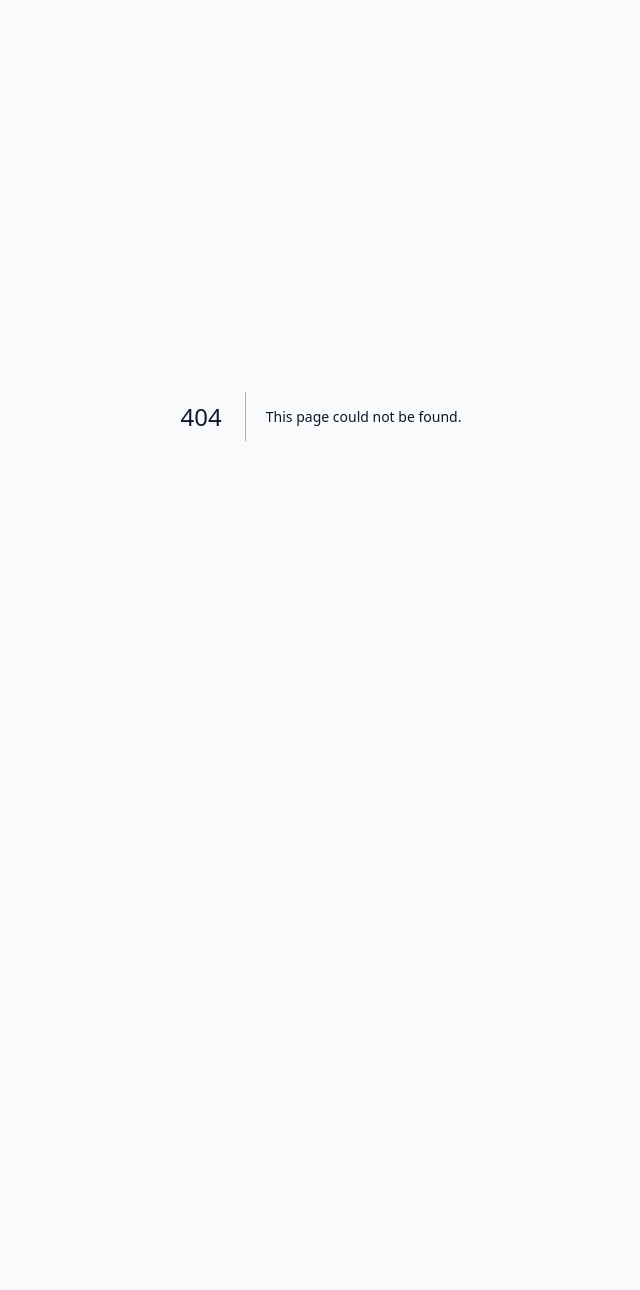
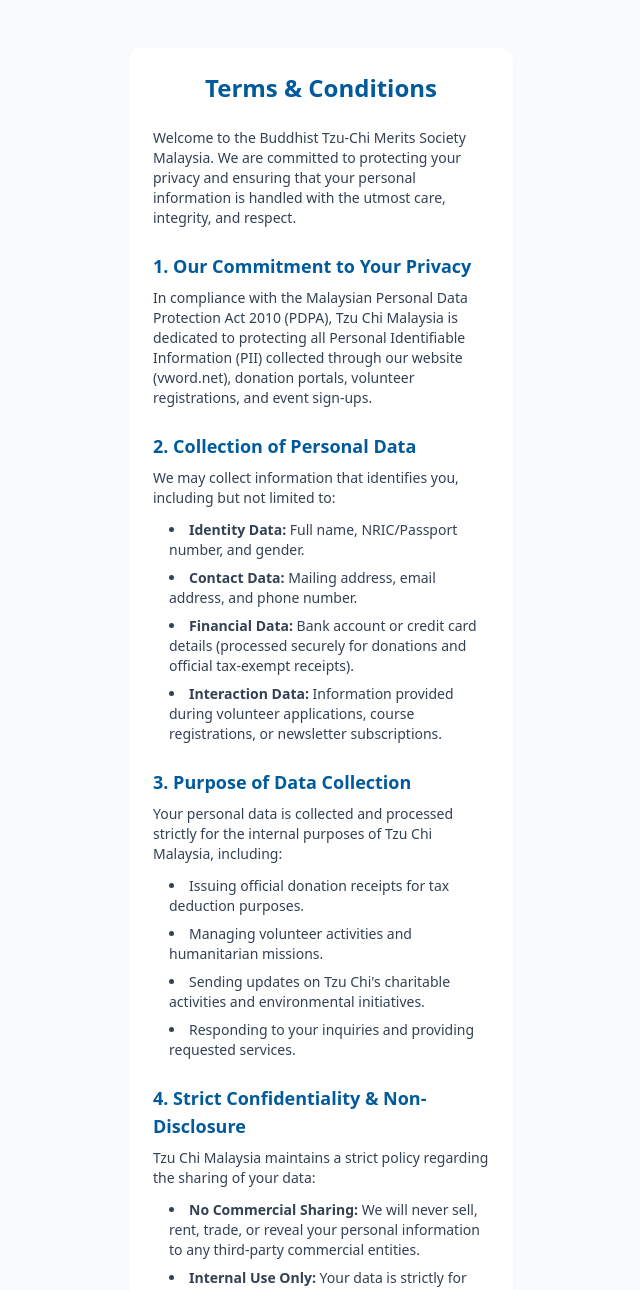
Before and after one commit to y2ktan/DataWish-Capture-Portal, a Next.js app: page /terms in a window 1280 px wide. Before the commit this address had no page. Shown: the top 1290 px of the page, without its empty margins (319-959 px from the left). Before the commit the page ends 832 px from the top, so only its background shows below. Built offline with nearby package versions, Linux system fonts and the light colour scheme.

Commit message:
added terms and conditions

```diff
--- /dev/null
+++ b/app/terms/page.tsx
@@ -0,0 +1,102 @@
+"use client";
+
+import Link from "next/link";
+
+export default function TermsPage() {
+  return (
+    <main className="flex flex-1 flex-col items-center px-4 py-8">
+      <div className="w-full max-w-3xl rounded-xl bg-white p-6 shadow-sm">
+        <h1 className="text-center text-2xl font-bold text-tzuchiBlue mb-6">
+          Terms & Conditions
+        </h1>
+
+        <p className="text-sm text-slate-700 mb-6">
+          Welcome to the Buddhist Tzu-Chi Merits Society Malaysia. We are committed to protecting your privacy and ensuring that your personal information is handled with the utmost care, integrity, and respect.
+        </p>
+
+        <section className="mb-6">
+          <h2 className="text-lg font-semibold text-tzuchiBlue mb-2">
+            1. Our Commitment to Your Privacy
+          </h2>
+          <p className="text-sm text-slate-700">
+            In compliance with the Malaysian Personal Data Protection Act 2010 (PDPA), Tzu Chi Malaysia is dedicated to protecting all Personal Identifiable Information (PII) collected through our website (vword.net), donation portals, volunteer registrations, and event sign-ups.
+          </p>
+        </section>
+
+        <section className="mb-6">
+          <h2 className="text-lg font-semibold text-tzuchiBlue mb-2">
+            2. Collection of Personal Data
+          </h2>
+          <p className="text-sm text-slate-700 mb-3">
+            We may collect information that identifies you, including but not limited to:
+          </p>
+          <ul className="list-disc list-inside text-sm text-slate-700 space-y-2 ml-4">
+            <li><strong>Identity Data:</strong> Full name, NRIC/Passport number, and gender.</li>
+            <li><strong>Contact Data:</strong> Mailing address, email address, and phone number.</li>
+            <li><strong>Financial Data:</strong> Bank account or credit card details (processed securely for donations and official tax-exempt receipts).</li>
+            <li><strong>Interaction Data:</strong> Information provided during volunteer applications, course registrations, or newsletter subscriptions.</li>
+          </ul>
+        </section>
+
+        <section className="mb-6">
+          <h2 className="text-lg font-semibold text-tzuchiBlue mb-2">
+            3. Purpose of Data Collection
+          </h2>
+          <p className="text-sm text-slate-700 mb-3">
+            Your personal data is collected and processed strictly for the internal purposes of Tzu Chi Malaysia, including:
+          </p>
+          <ul className="list-disc list-inside text-sm text-slate-700 space-y-2 ml-4">
+            <li>Issuing official donation receipts for tax deduction purposes.</li>
+            <li>Managing volunteer activities and humanitarian missions.</li>
+            <li>Sending updates on Tzu Chi&apos;s charitable activities and environmental initiatives.</li>
+            <li>Responding to your inquiries and providing requested services.</li>
+          </ul>
+        </section>
+
+        <section className="mb-6">
+          <h2 className="text-lg font-semibold text-tzuchiBlue mb-2">
+            4. Strict Confidentiality & Non-Disclosure
+          </h2>
+          <p className="text-sm text-slate-700 mb-3">
+            Tzu Chi Malaysia maintains a strict policy regarding the sharing of your data:
+          </p>
+          <ul className="list-disc list-inside text-sm text-slate-700 space-y-2 ml-4">
+            <li><strong>No Commercial Sharing:</strong> We will never sell, rent, trade, or reveal your personal information to any third-party commercial entities.</li>
+            <li><strong>Internal Use Only:</strong> Your data is strictly for the use of Buddhist Tzu-Chi Merits Society Malaysia and its authorized internal departments.</li>
+            <li><strong>Legal Compliance:</strong> We only disclose personal data to third parties (such as the Inland Revenue Board of Malaysia) when required by law.</li>
+          </ul>
+        </section>
+
+        <section className="mb-6">
+          <h2 className="text-lg font-semibold text-tzuchiBlue mb-2">
+            5. Contact Us
+          </h2>
+          <p className="text-sm text-slate-700">
+            If you wish to access your data or update your information, please contact our Data Protection Office:
+          </p>
+          <p className="text-sm text-slate-700 mt-2">
+            <strong>Buddhist Tzu-Chi Merits Society Malaysia</strong><br />
+            Website:{" "}
+            <a
+              href="https://www.tzuchi.org.my"
+              target="_blank"
+              rel="noopener noreferrer"
+              className="text-tzuchiBlue underline hover:text-blue-800"
+            >
+              https://www.tzuchi.org.my
+            </a>
+          </p>
+        </section>
+
+        <div className="mt-8 text-center">
+          <Link
+            href="/register"
+            className="inline-flex items-center justify-center rounded-md bg-tzuchiBlue px-6 py-2 text-sm font-medium text-white hover:bg-blue-800"
+          >
+            Back to Registration
+          </Link>
+        </div>
+      </div>
+    </main>
+  );
+}
```
